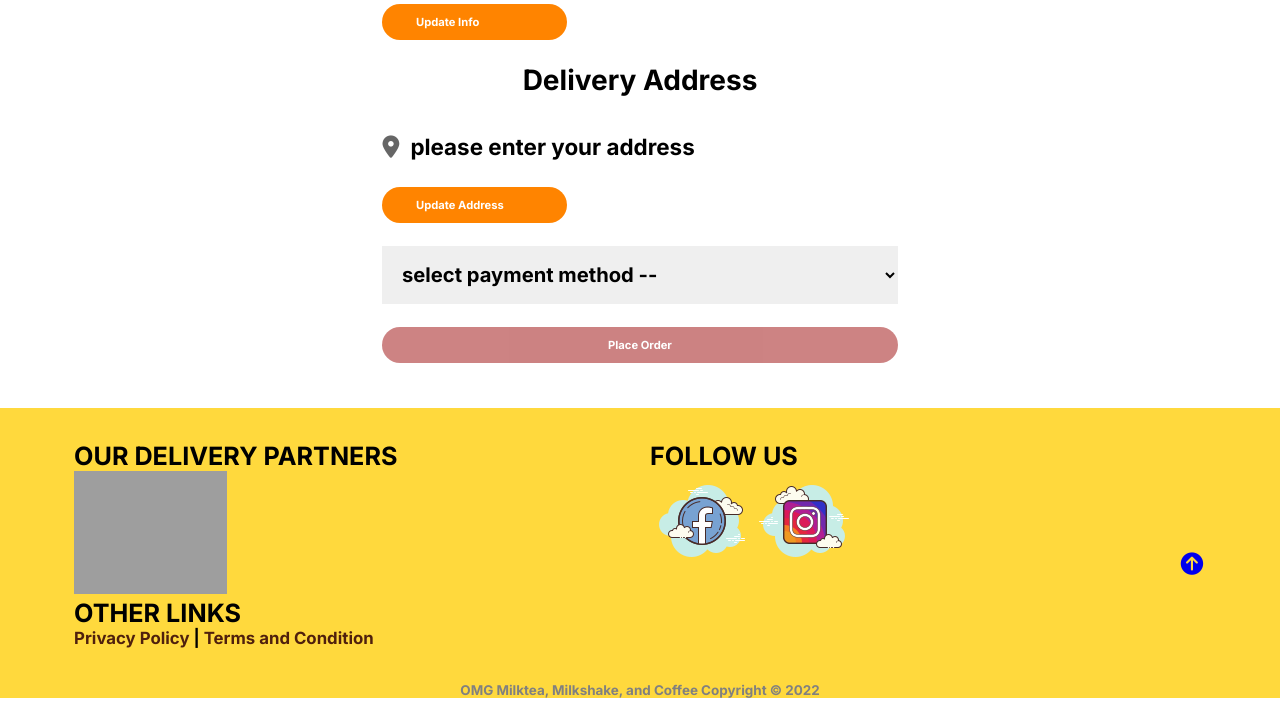
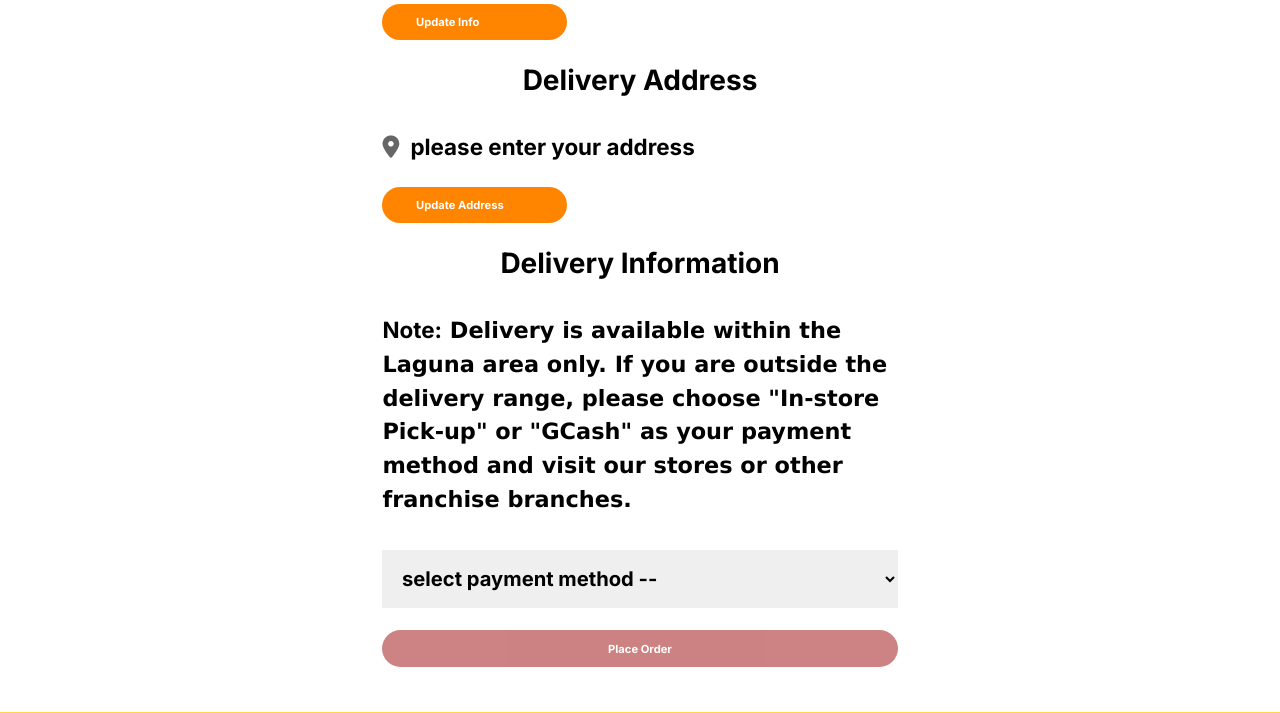
Before and after one commit to Mariaericka/OMG-philippines, a PHP site: page /checkout.php in a window 1280 px wide. Shown: the part 899-1612 px from the top of the page. Run offline with PHP 8.4, Linux system fonts and the light colour scheme; a user stored in the database is signed in; data comes from the database, SQL or seed files in the repository; data that the repository does not hold is empty; some libraries are stand-ins or nearby versions; some web fonts are replaced; grey boxes are pictures that could not be loaded.

Commit message:
Update checkout.php

```diff
--- a/checkout.php
+++ b/checkout.php
@@ -148,11 +148,14 @@ if(isset($_POST['submit'])){
       <h3>delivery address</h3>
       <p><i class="fas fa-map-marker-alt"></i><span><?php if($fetch_profile['address'] == ''){echo 'please enter your address';}else{echo $fetch_profile['address'];} ?></span></p>
       <a href="update_address.php" class="btn">update address</a>
+      <div class="delivery-info">
+            <h3>Delivery Information</h3>
+            <p><strong>Note:</strong> Delivery is available within the Laguna area only. If you are outside the delivery range, please choose "In-store Pick-up" or "GCash" as your payment method and visit our stores or other franchise branches.</p>
+         </div>
       <select name="method" class="box" required>
          <option value="" disabled selected>select payment method --</option>
-         <option value="cash on delivery">cash on delivery</option>
-         <option value="credit card">gcash</option>
-         <option value="paytm">in-store </option>
+         <option value="gcash">gcash</option>
+         <option value="instore">in-store </option>
       </select>
       <input type="submit" value="place order" class="btn <?php if($fetch_profile['address'] == ''){echo 'disabled';} ?>" style="width:100%; background:var(--red); color:var(--white);" name="submit">
    </div>
```
